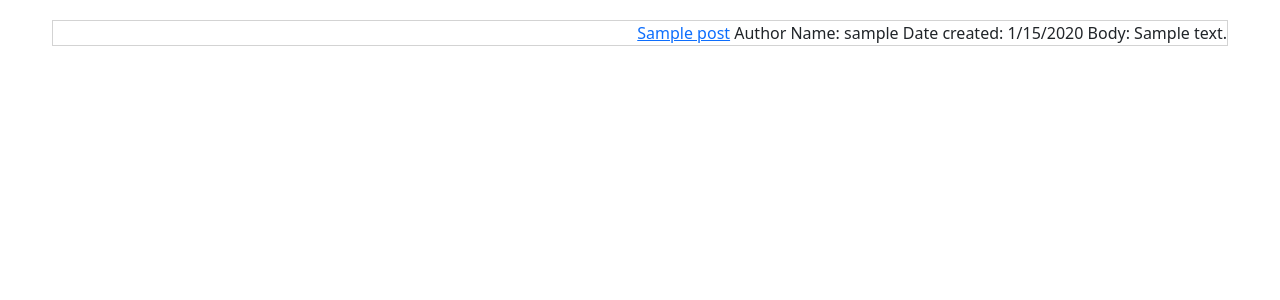
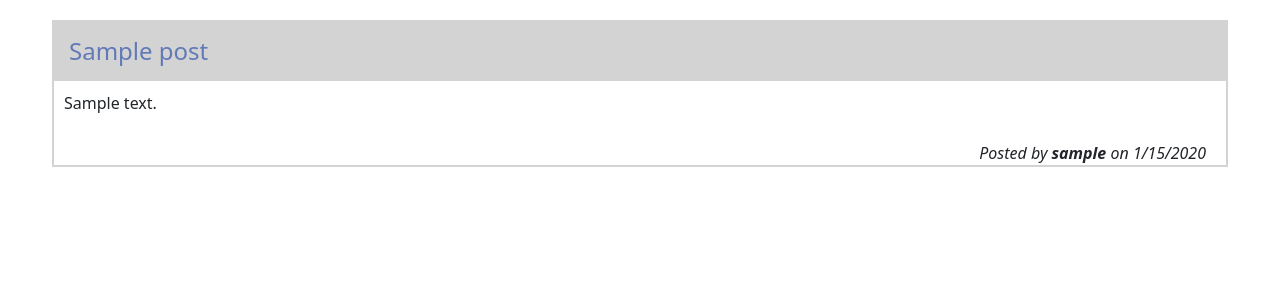
Before and after one commit to marionsy/tech-blog, a Node server app: page / in a window 1280 px wide. Shown: the part 97-397 px from the top of the page. Run offline with Node 20, Linux system fonts and the light colour scheme; tables that the repository leaves empty hold one stand-in row (values such as "Sample post"); some libraries are stand-ins or nearby versions.

Commit message:
fixed single post route, changed format date function

```diff
--- a/controllers/homeRoutes.js
+++ b/controllers/homeRoutes.js
@@ -27,14 +27,21 @@ router.get('/post', withAuth, async (req, res) => {
 // Get a single post
 router.get('/post/:id', withAuth, async (req, res) => {
   try {
-    console.log("sjm id" + req.params.id);
-    const postData = await Post.findByPk(req.params.id, {
-      include: [{ model: User }],
+    const postData = await Post.findOne({
+      where: {
+        id: req.params.id,
+       },
+      include: [{ model: User }, { model: Comment }],
     });
-    console.log("postData:" + postData);
 
-    const posts = postData.map((post) => post.get({ plain: true }));
-    console.log("posts:" + posts);
+    if (!postData) {
+      res
+        .status(400)
+        .json({ message: 'Incorrect username or password, please try again' });
+      return;
+    }
+
+    const posts = postData.get({ plain: true });
 
     res.render('singlepost', {
       ...posts,
--- a/utils/helpers.js
+++ b/utils/helpers.js
@@ -1,10 +1,8 @@
 module.exports = {
   format_date: (date) => {
-    // Format date as MM/DD/YYYY
-    return date.toLocaleDateString();
-  },
-  format_amount: (amount) => {
-    // format large numbers with commas
-    return parseInt(amount).toLocaleString();
+    return `${new Date(date).getMonth() + 1}/${new Date(date).getDate()}/${
+      // We add five years to the 'year' value to calculate the end date
+      new Date(date).getFullYear()
+    }`;
   }
 };
--- a/views/dashboard.handlebars
+++ b/views/dashboard.handlebars
@@ -1,6 +1,6 @@
 <h2>Your Posts</h2>
 
-<button type="submit" class="btn new-post-button"><a class="link" href="/post">+ New Post</a></button>
+<button type="submit" class="btn new-post-button"><a class="link" href="/post">New Post</a></button>
 <section>
 {{#if posts.length}}
 
--- a/views/editpost.handlebars
+++ b/views/editpost.handlebars
@@ -2,12 +2,12 @@
     <form class="card-body edit-post">
         <div class="form-row">
         <label for="post-title" class="form-label">Title</label>
-        <input name="post-title" type="text" value="{{post.title}}" class="form-input form-control"/>
+        <input name="post-title" type="text" value="{{title}}" class="form-input form-control"/>
         </div>
 
         <div class="form-row">
         <label class="form-label" for="content">Content</label>
-        <input name="content" type="text" value="{{post.content}}" class="form-input form-control"/>
+        <input name="content" type="text" value="{{post_body}}" class="form-input form-control"/>
         </div>
         <button type="submit" class="btn">Update Post</button>
         <button type="button" class="delete-post-btn btn">Delete Post</button>
@@ -16,4 +16,3 @@
 
 
 <script src="/js/editPost.js"></script>
-<script src="/js/delete-post.js"></script>
--- /dev/null
+++ b/views/partials/comment.handlebars
@@ -0,0 +1,16 @@
+<div class="container row">
+<div class="comments">
+  {{#each this}}
+    <div class="card post comment-box">
+    <div class="card-body post-body">
+        <div class="card-text comment-text">
+            {{comment_body}}
+        </div>
+        <div class="comment-author">
+            -{{user.username}}, {{format_date date_created}}
+        </div>
+    </div>
+    </div>
+  {{/each}}
+</div>
+</div>
--- a/views/partials/dashboard-postinfo.handlebars
+++ b/views/partials/dashboard-postinfo.handlebars
@@ -1,3 +1,9 @@
-<div>{{title}} {{date_created}}</div>
-
-<script src="/js/createPost.js"></script>
+<div class="container row dashboard-container">
+    <div class="card-header dashboard-post">
+       <h4 class="card-title post-title"><a class="link" href="/dashboard/edit/{{id}}">{{title}}</a></h4>
+        <div class="card-body post-body">
+        <p class="card-body post-content">{{post_body}}</p>
+        <p class="card-text post-author">Posted by <span class="post-username">{{user.username}}</span> on {{format_date date_created}}</p>
+        </div>
+    </div>
+</div>
--- a/views/partials/post-info.handlebars
+++ b/views/partials/post-info.handlebars
@@ -1,8 +1,15 @@
-<div id="post">
+{{!-- <div id="post">
 <a class="link" href="/post/{{id}}">{{title}}</a>
 Author Name: {{user.username}}
 Date created: {{format_date date_created}}
 Body: {{post_body}}
 </div>
 
-<script src="/js/commentPost.js"></script>
+<script src="/js/commentPost.js"></script> --}}
+    <div class="card-header dashboard-post">
+       <h4 class="card-title post-title"><a class="link" href="/post/{{id}}">{{title}}</a></h4>
+        <div class="card-body post-body">
+        <p class="card-body post-content">{{post_body}}</p>
+        <p class="card-text post-author">Posted by <span class="post-username">{{user.username}}</span> on {{format_date date_created}}</p>
+        </div>
+    </div>
--- a/views/singlepost.handlebars
+++ b/views/singlepost.handlebars
@@ -14,7 +14,7 @@
 </div>
 {{/if}}
 
-{{> comments post.comments}}
+{{> comment post.comments}}
 
 </section>
 
```
